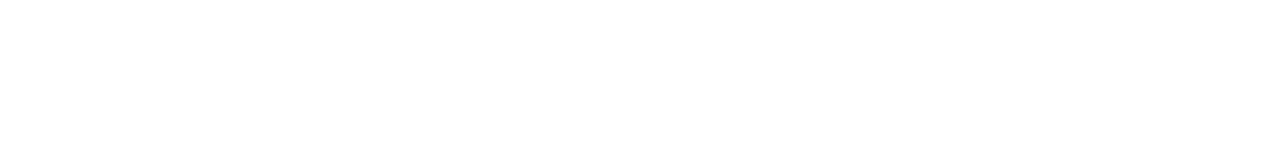
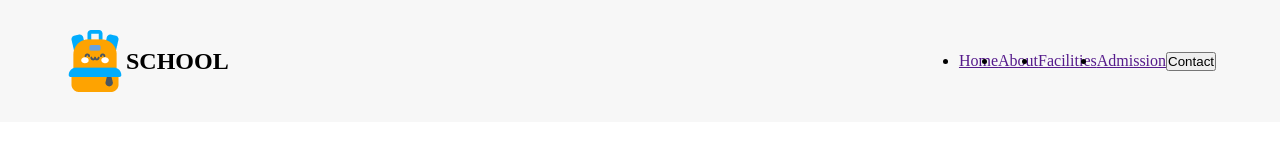
Before and after one commit to MamunPol/A2-Kids-School, a plain HTML site: page index.html in a window 1280 px wide. Drawn offline with Linux system fonts and the light colour scheme.

Commit message:
add navbar

```diff
--- a/index.html
+++ b/index.html
@@ -7,6 +7,30 @@
     <link rel="stylesheet" href="./styles/style.css">
 </head>
 <body>
+    <header>
+        <nav>
+            <div class="navbar display-flex">
+                <div class="logo display-flex">
+                    <img src="./assets/logo.png" alt="">
+                    <h2>SCHOOL</h2>
+                </div>
+                <div class="menu display-flex">
+                    <ul class="display-flex">
+                        <li><a href="">Home</a></li>
+                        <li><a href="">About</a></li>
+                        <li><a href="">Facilities</a></li>
+                        <li><a href="">Admission</a></li>
+                    </ul>
+                    <button class="contact">Contact</button>
+                </div>
+            </div>
+        </nav>
+    </header>
+    <main>
 
+    </main>
+    <footer>
+
+    </footer>
 </body>
 </html>
--- a/styles/style.css
+++ b/styles/style.css
@@ -0,0 +1,30 @@
+
+
+
+*{
+    margin: 0;
+    padding: 0;
+    box-sizing: border-box;
+}
+.display-flex{
+    display: flex;
+}
+header{
+    background: #f7f7f7;
+}
+nav{
+    width: 90%;
+    margin: 0 auto;
+    padding: 30px 0;
+
+}
+.navbar{
+    justify-content: space-between;
+    align-items: center;
+}
+.logo{
+    align-items: center;
+}
+.menu{
+
+}
```
